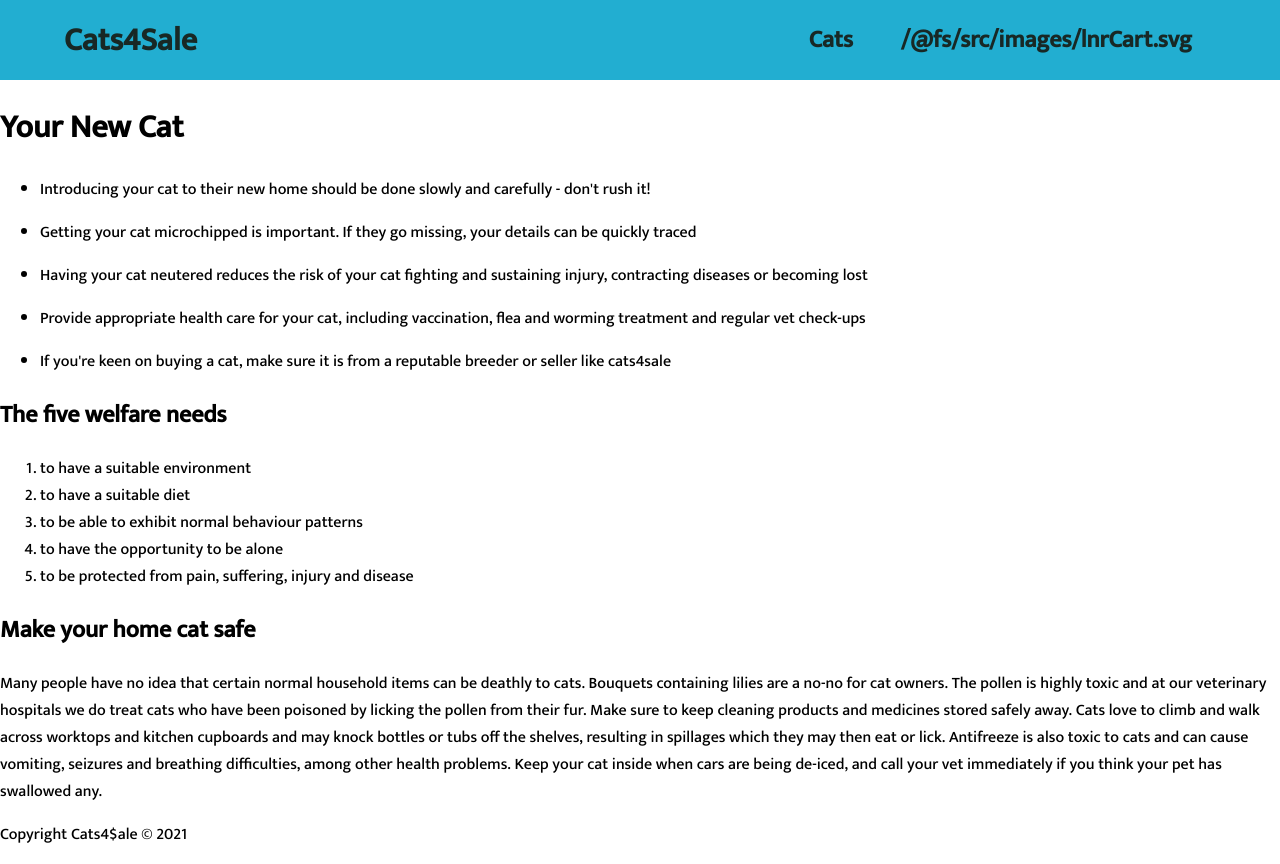
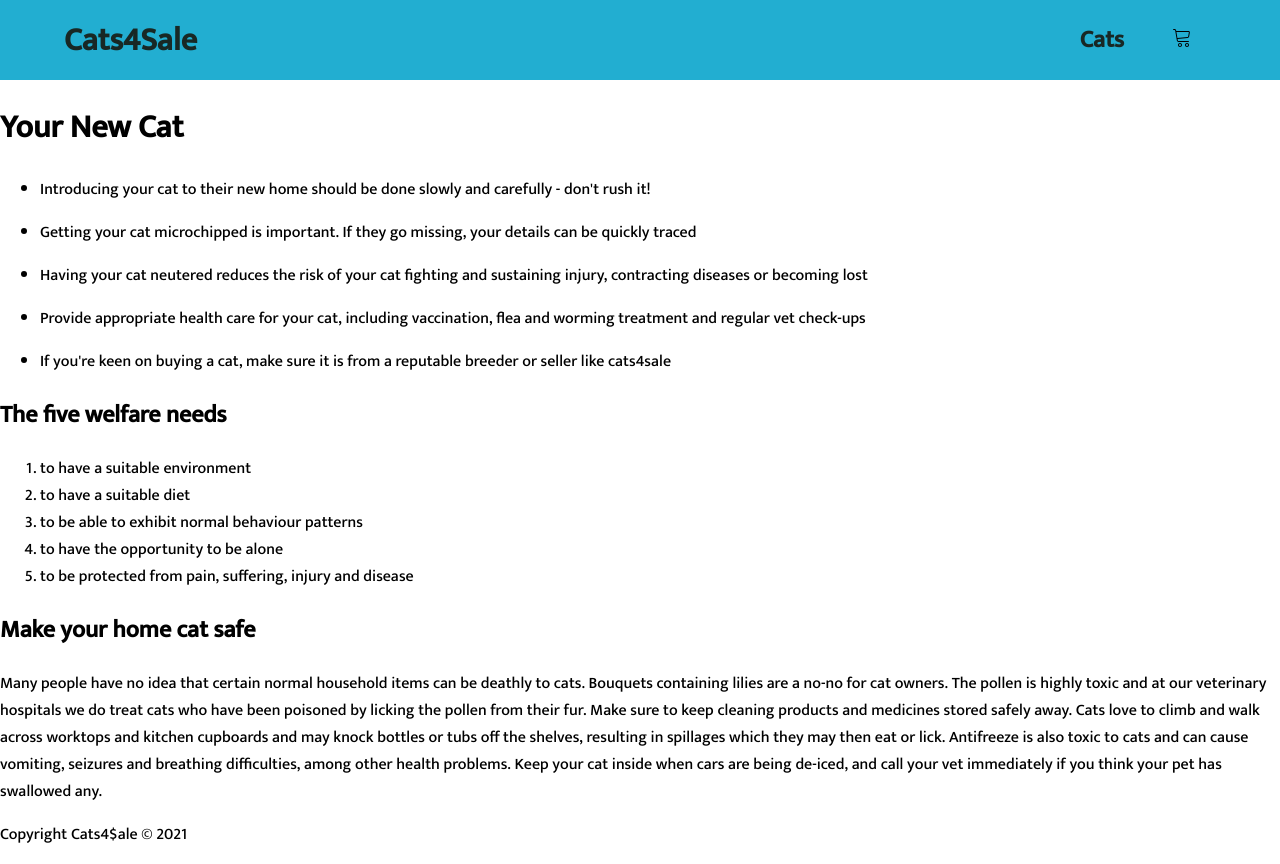
Before and after one commit to rosindubh/cats4lyf, a React (Create React App) app: page / in a window 1280 px wide. Built offline with nearby package versions, Linux system fonts and the light colour scheme; no server answers.

Commit message:
starting on cart array push

```diff
--- a/src/App.js
+++ b/src/App.js
@@ -43,7 +43,7 @@ function App() {
                             Cats
                         </Link>
                         <Link to="/cart" className="item">
-                        <span>{lnrCart}</span>
+                        <img src={lnrCart} alt=""/>
                         </Link>
                     </div>
                 </header>
```
